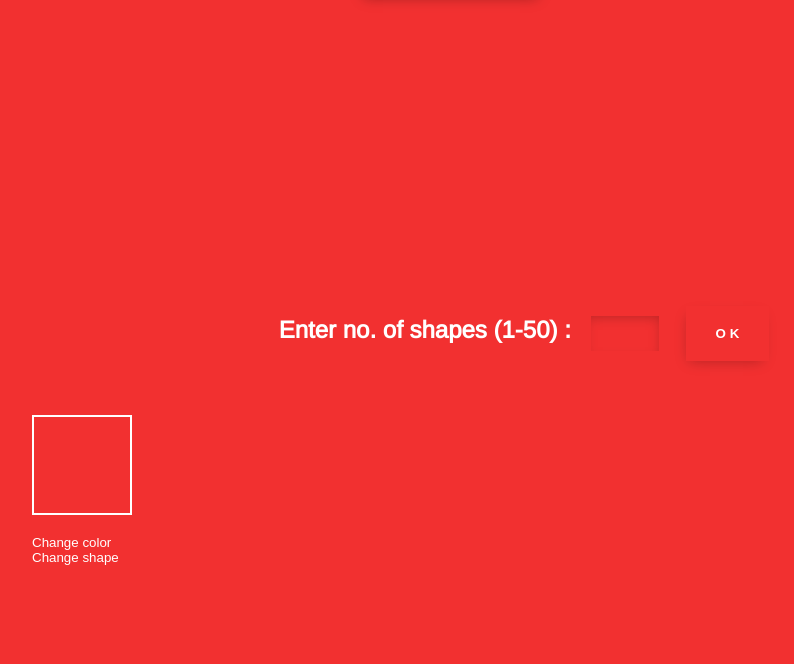
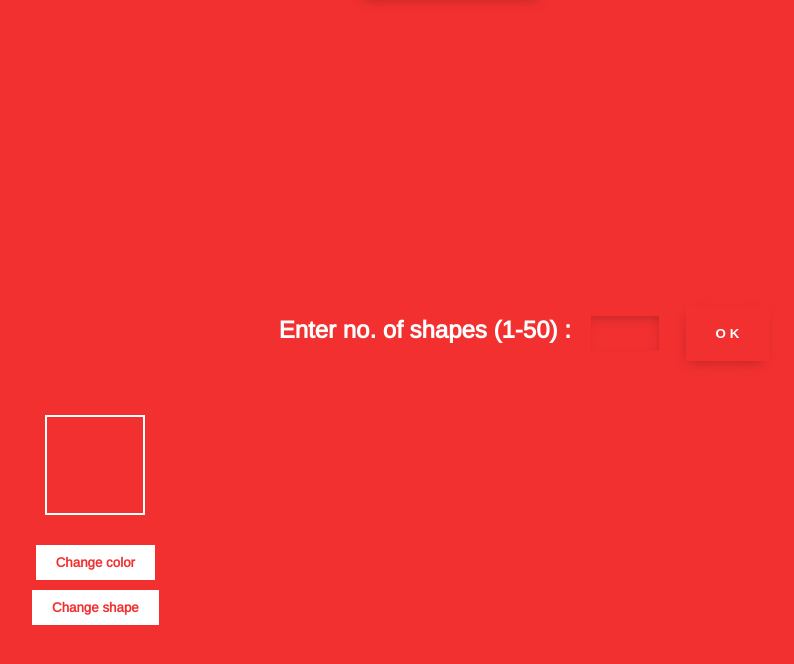
Before and after one commit to Marvin9/Random_shapes, a plain HTML site: page index.html in a window 1280 px wide. Shown: the part 524-1188 px from the top of the page, without its empty margins (116-910 px from the left). Drawn offline with nearby package versions, Linux system fonts and the light colour scheme.

Commit message:
Modify box button

```diff
--- a/css/feature.css
+++ b/css/feature.css
@@ -45,6 +45,17 @@ input.decorative-input {
 }
 
 #feature button.box-btn {
+    margin:0 auto;
+    padding:10px 20px;
+    margin-bottom:10px;
+    cursor: pointer;
+    font-family: 'Arimo';
+    font-weight: bolder;
+    background: #fff;
+    color:#F23030!important;
+}
+
+#feature button.box-btn {
     display:block;
     color:#fff;
 }
@@ -53,14 +64,15 @@ input.decorative-input {
     width:100px;
     height:100px;
     margin:0 auto;
-    margin-bottom:20px;
+    margin-bottom:30px;
     border:2px solid #fff;
 }
 
 
 .rectangle {
+    margin-top:30px;
     width:100px;
-    height:50px;
+    height:70px;
 }
 
 .triangle {
@@ -82,5 +94,5 @@ input.decorative-input {
     width:90px;
     height:90px;
     transform: rotate(45deg);
-    margin-bottom:30px;
+    margin-bottom:40px;
 }
```
